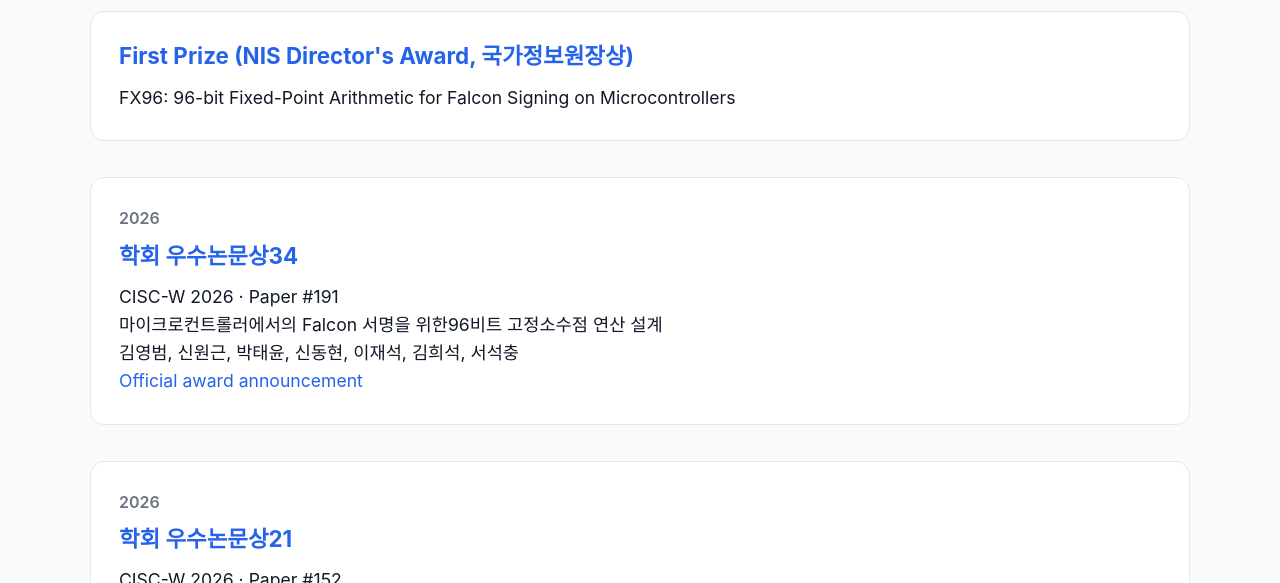
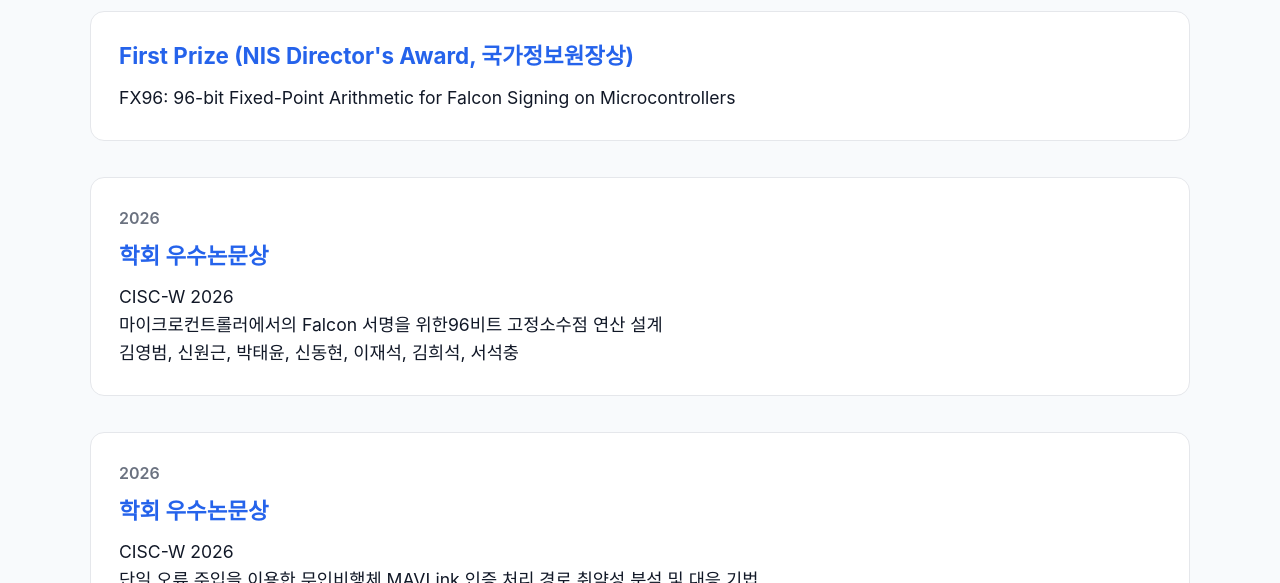
Before and after one commit to persShins/persShins.github.io, a plain HTML site: page awards.html in a window 1280 px wide. Shown: the part 217-800 px from the top of the page. Drawn offline with Linux system fonts and the light colour scheme.

Commit message:
Simplify CISC-W award labels and remove announcement links

```diff
--- a/awards.html
+++ b/awards.html
@@ -57,19 +57,17 @@
     </article>
     <article class="award" id="cisc-w-2026-191">
       <time datetime="2026">2026</time>
-      <h2 lang="ko">학회 우수논문상34</h2>
-      <p>CISC-W 2026 · Paper #191</p>
+      <h2 lang="ko">학회 우수논문상</h2>
+      <p>CISC-W 2026</p>
       <p lang="ko">마이크로컨트롤러에서의 Falcon 서명을 위한96비트 고정소수점 연산 설계</p>
       <p lang="ko">김영범, 신원근, 박태윤, 신동현, 이재석, 김희석, 서석충</p>
-      <p><a href="https://www.cisc.or.kr/bestPaper" target="_blank" rel="noopener">Official award announcement</a></p>
     </article>
     <article class="award" id="cisc-w-2026-152">
       <time datetime="2026">2026</time>
-      <h2 lang="ko">학회 우수논문상21</h2>
-      <p>CISC-W 2026 · Paper #152</p>
+      <h2 lang="ko">학회 우수논문상</h2>
+      <p>CISC-W 2026</p>
       <p lang="ko">단일 오류 주입을 이용한 무인비행체 MAVLink 인증 처리 경로 취약성 분석 및 대응 기법</p>
       <p lang="ko">박수진, 신원근, 배대현, 신한범, 이인섭, 홍석희, 김희석</p>
-      <p><a href="https://www.cisc.or.kr/bestPaper" target="_blank" rel="noopener">Official award announcement</a></p>
     </article>
     <article class="award" id="kiisc-2025">
       <time datetime="2025">2025</time>
```
